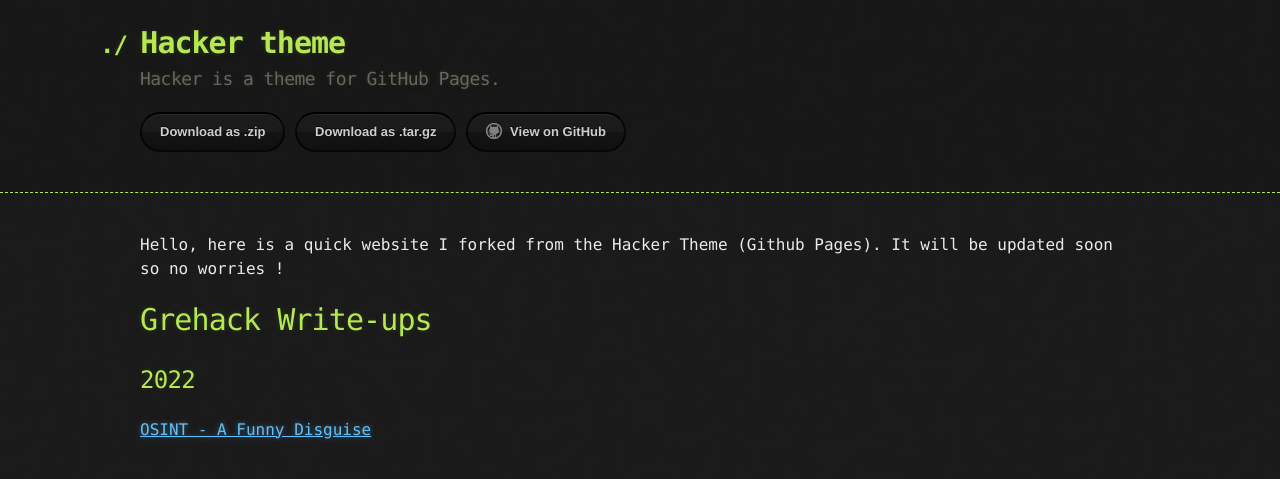
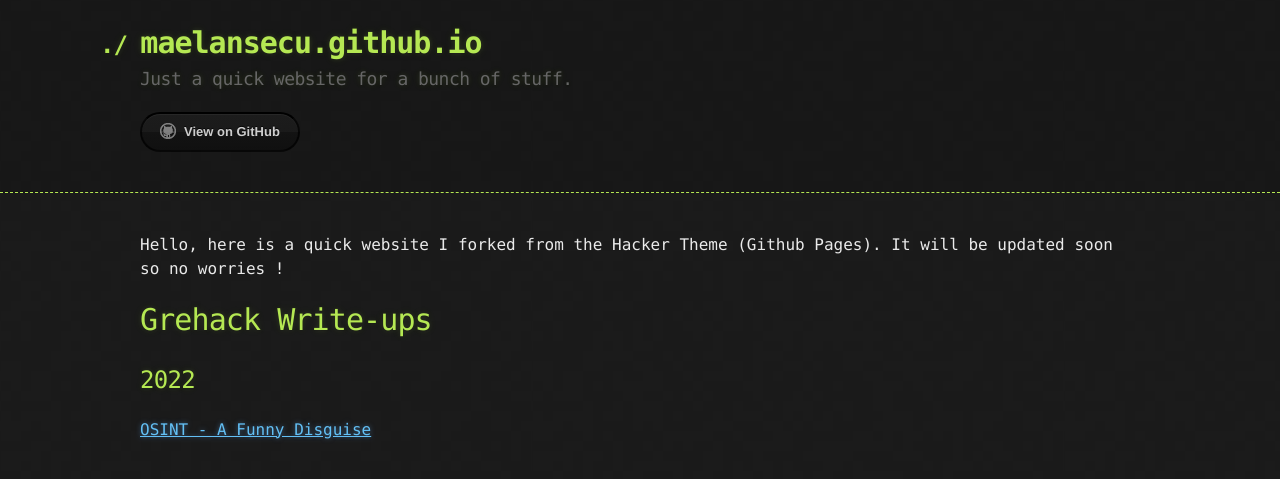
Before and after one commit to maelansecu/maelansecu.github.io, a Jekyll site: the page built from index.md, in a window 1280 px wide. Shown: the top 479 px of the page. Built offline with Jekyll 4.4.1, drawn with Linux system fonts in a browser that asks for light colours.

Commit message:
Update _config.yml

```diff
--- a/_config.yml
+++ b/_config.yml
@@ -1,5 +1,5 @@
-title: Hacker theme
-description: Hacker is a theme for GitHub Pages.
-show_downloads: true
+title: maelansecu.github.io
+description: Just a quick website for a bunch of stuff.
+show_downloads: false
 google_analytics:
 theme: jekyll-theme-hacker
```
